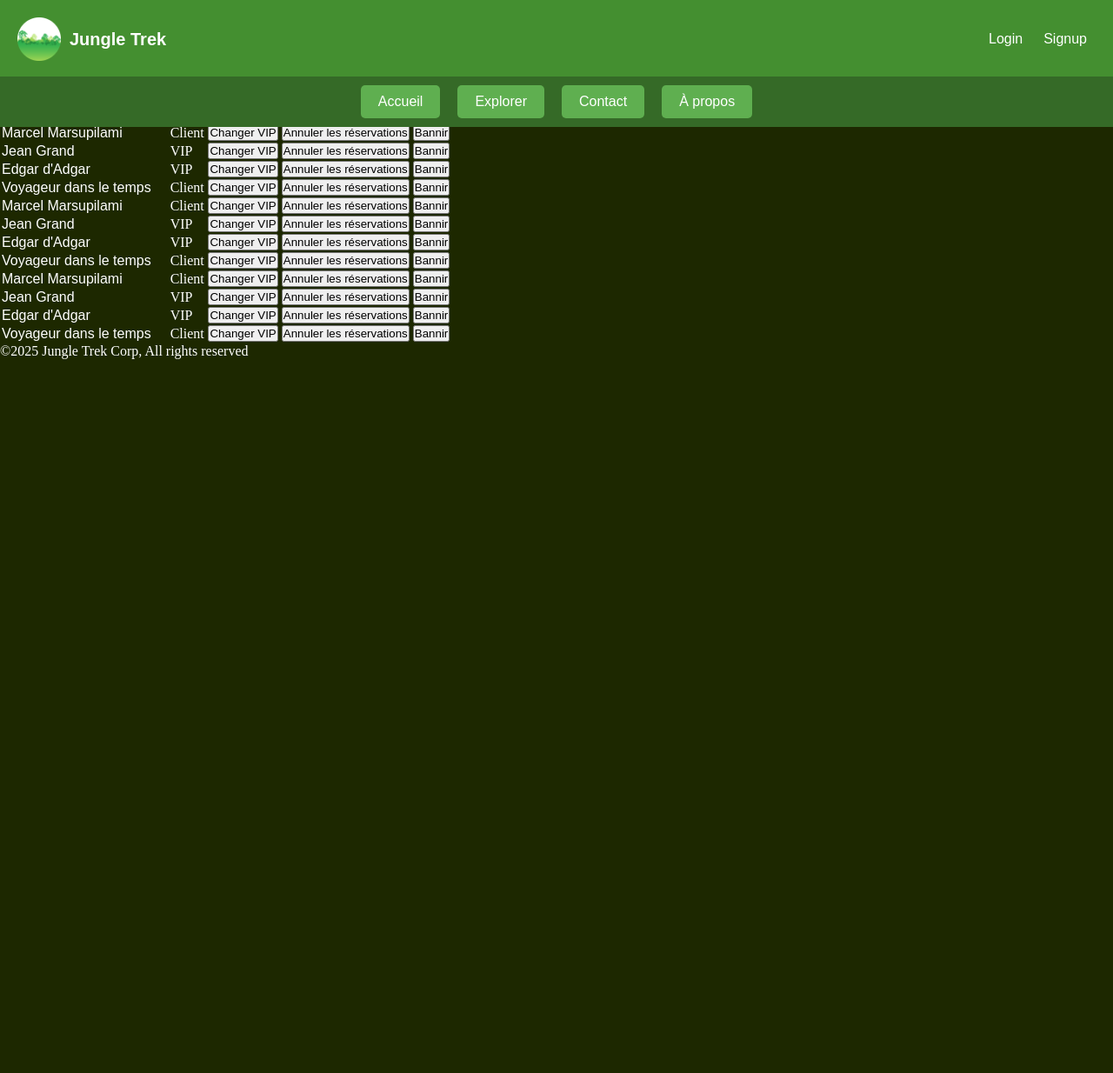
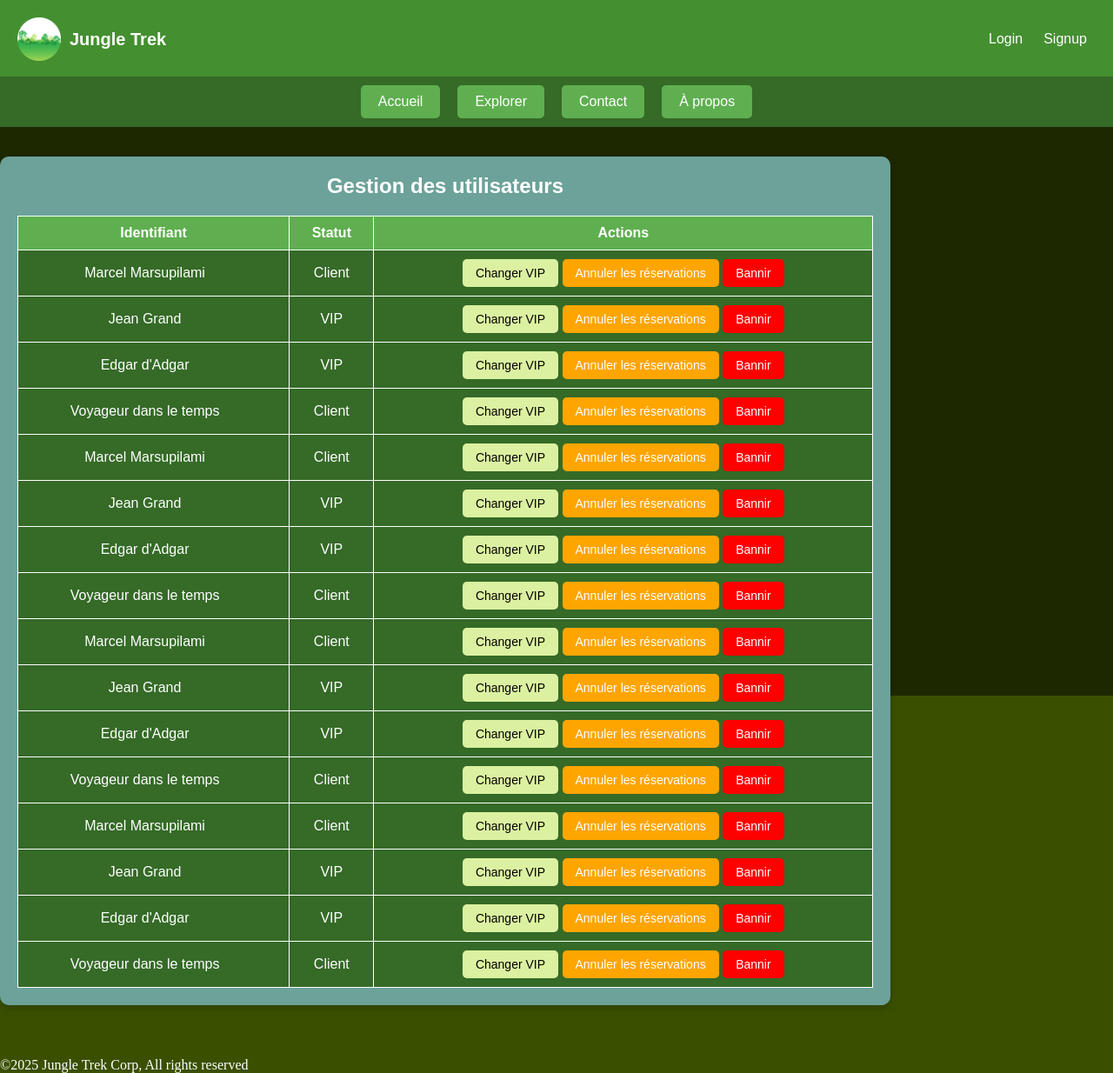
Before and after one commit to ATOM-IV/Projet_Info_S4, a PHP site: page /Admin.html in a window 1280 px wide. Shown: the whole page at 87% size. Before the commit the page ends 413 px from the top, so only its background shows below. Run offline with PHP 8.4, Linux system fonts and the light colour scheme.

Commit message:
Update style.css

```diff
--- a/HTML/style.css
+++ b/HTML/style.css
@@ -198,3 +198,175 @@ body::before {
     padding : 0;
     margin : 0px ;
 }
+
+
+
+/*##############################################################*/
+
+
+
+#Body_Admin {
+    background-color: #0f4800;
+    display : flex ;
+    flex-direction : column ;
+    align-items  : center;
+    justify-content: center;
+    min-height: 100vh;
+}
+
+.admin-boite {
+    font-family : Arial ;
+    width: 80%;
+    margin-top: 180px;
+    margin-bottom: 60px;
+    background-color: #6CA299;
+    padding: 20px;
+    border-radius: 10px;
+    box-shadow: 0px 4px 8px rgba(0, 0, 0, 0.2);
+}
+
+
+.admin-titre {
+    font-size: 24px;
+    font-weight: bold;
+    text-align: center;
+    color: white;
+    margin-bottom: 20px;
+}
+
+
+.admin-tableau {
+    width: 100%;
+    border-collapse: collapse;
+    background-color: #356A27;
+    color: white;
+}
+
+.admin-tableau th, .admin-tableau td {
+    border: 1px solid white;
+    padding: 10px;
+    text-align: center;
+}
+
+.admin-tableau th {
+    background-color: #5FAF50;
+    font-weight: bold;
+}
+
+
+.admin-btn {
+    padding: 8px 15px;
+    border: none;
+    border-radius: 5px;
+    cursor: pointer;
+    font-size: 14px;
+    transition: 0.3s;
+}
+
+.admin-btn.vip {
+    background-color: #dbf1a1;
+    color: black;
+}
+
+.admin-btn.annuler {
+    background-color:orange;
+    color: white;
+}
+
+.admin-btn.ban {
+    background-color:red;
+    color: white;
+}
+
+.admin-btn:hover {
+    opacity: 0.8;
+}
+
+/*##############################################################*/
+
+#Body_Profil {
+    background-color: #0f4800;
+    display : flex ;
+    flex-direction : column ;
+    align-items  : center;
+    justify-content: center;
+    min-height: 100vh;
+}
+
+
+#Body_Login {
+    background: url("Image_Accueil.jpg") no-repeat center center fixed;
+    background-size: cover;
+    margin: 0;
+    padding: 0;
+    width: 100vw;
+    display : flex ;
+    flex-direction : column ;
+    align-items  : center;
+    justify-content: center;
+    min-height: 100vh;
+}
+
+.profil-container {
+    width: 50%;
+    margin: 100px auto;
+    background-color: #43877B;
+    padding: 20px;
+    border-radius: 10px;
+    box-shadow: 0px 4px 8px rgba(0, 0, 0, 0.2);
+    text-align: center;
+    color: white;
+}
+
+.profil-title {
+    font-size: 24px;
+    font-weight: bold;
+    margin-bottom: 20px;
+}
+
+.profil-info {
+    text-align: left;
+    padding: 10px 20px;
+}
+
+.profil-info p {
+    font-size: 18px;
+    margin: 10px 10px;
+    display: flex;
+    justify-content: space-between;
+    align-items: center;
+}
+
+
+.bouton-mod {
+    background-color: #5FAF50;
+    color: white;
+    border: none;
+    padding: 8px 15px;
+    font-size: 16px;
+    border-radius: 5px;
+    cursor: pointer;
+    transition: 0.3s;
+    margin: 5px;
+}
+
+.bouton-mod:hover {
+    background-color: #4C9040;
+}
+
+
+.bouton-enreg {
+    background-color: #FFD700;
+    color: black;
+    border: none;
+    padding: 10px 20px;
+    font-size: 16px;
+    border-radius: 5px;
+    cursor: pointer;
+    transition: 0.3s;
+    margin-top: 20px;
+}
+
+.bouton-enreg:hover {
+    background-color: #E6C200;
+}
```
